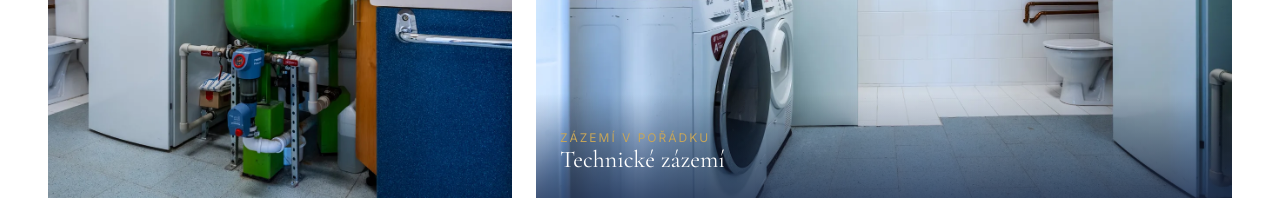
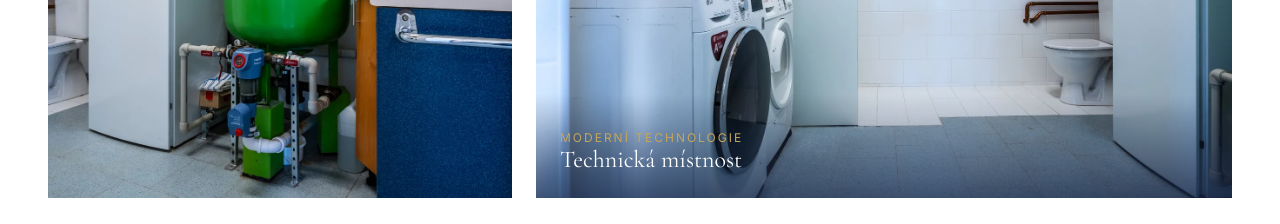
Before and after one commit to tknurture/Petr-Dadej---Rezidence-Pavlov, a Next.js app: page / in a window 1280 px wide. Shown: the part 10940-11164 px from the top of the page. Built offline with nearby package versions, Linux system fonts and the light colour scheme.

Commit message:
Zázemí v pořádku / Technické zázemí → Moderní technologie / Technická místnost

```diff
--- a/app/page.tsx
+++ b/app/page.tsx
@@ -875,8 +875,8 @@ export default function Home() {
           <div className="room-label">
             <img src="/images/zasilka/PS1A6874-HDR.webp" alt="Prádelna" loading="lazy" decoding="async" />
             <div className="room-label-text">
-              <p>Zázemí v&nbsp;pořádku</p>
-              <h3>Technické zázemí</h3>
+              <p>Moderní technologie</p>
+              <h3>Technická místnost</h3>
             </div>
           </div>
         </div>
```
